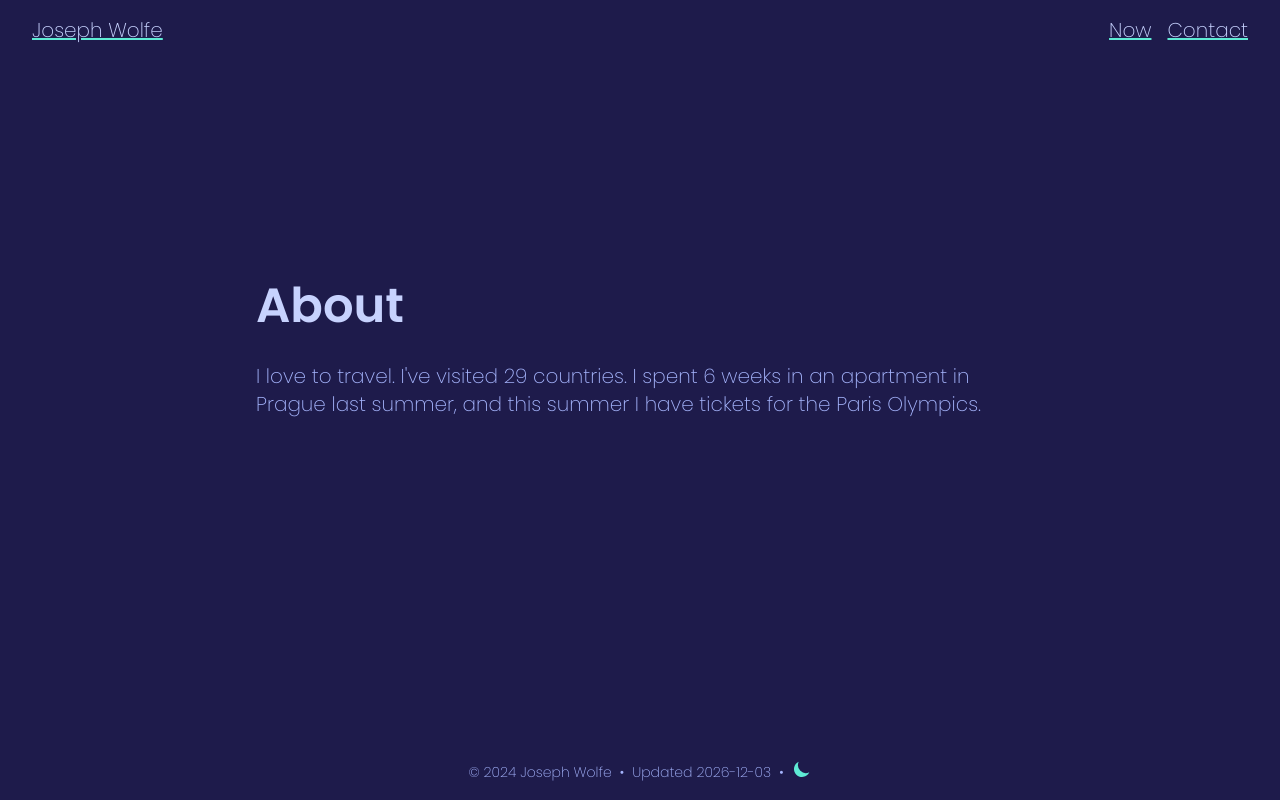
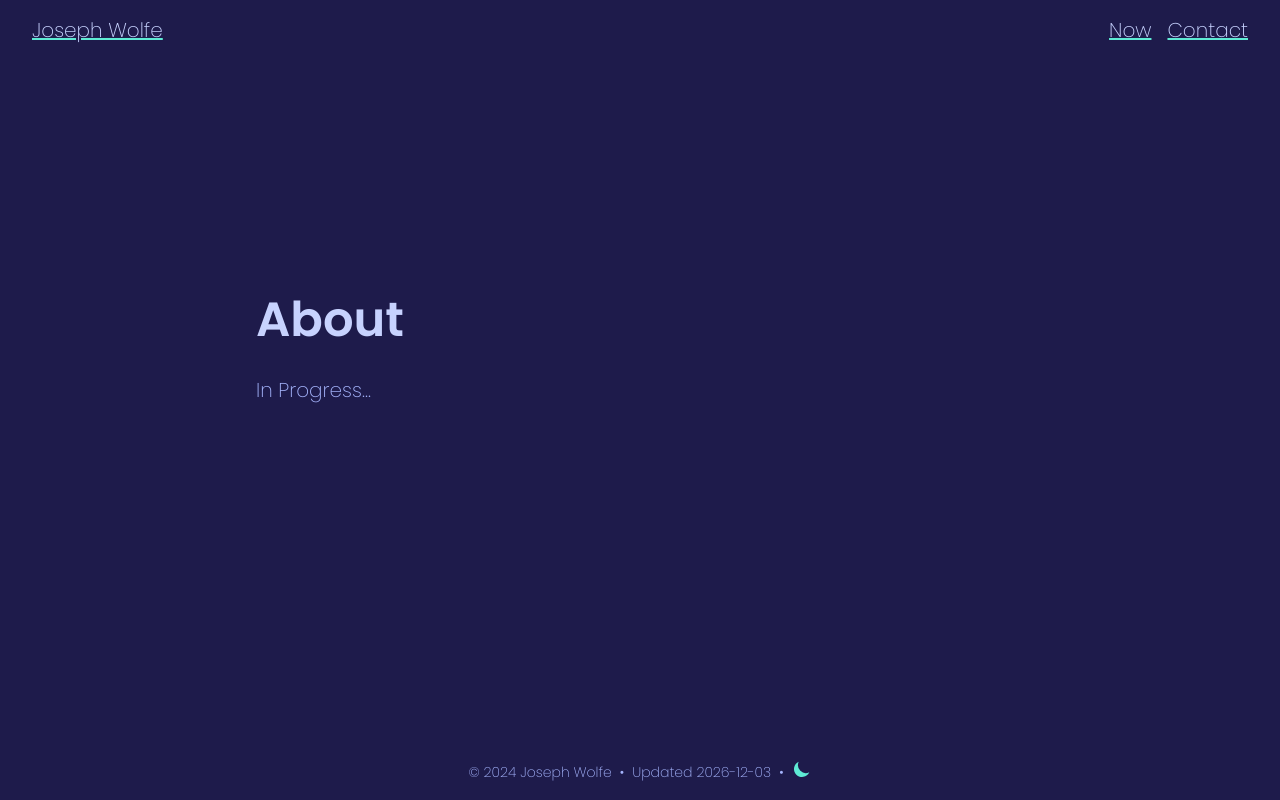
Before and after one commit to CharmedSatyr/personal-website, a Next.js app: page /about in a window 1280 px wide. Built offline with nearby package versions, Linux system fonts and the light colour scheme.

Commit message:
Comment out incomplete page

```diff
--- a/app/about/page.tsx
+++ b/app/about/page.tsx
@@ -8,10 +8,22 @@ const About = () => {
 		<PageContainer>
 			<h1 className="mb-8">About</h1>
 
+			<p>In Progress...</p>
+			{/*
+			<h2>a</h2>
+
+			<h2>Interests</h2>
 			<p>
 				I love to travel. I've visited 29 countries. I spent 6 weeks in an apartment in Prague last
 				summer, and this summer I have tickets for the Paris Olympics.
 			</p>
+
+			<h2>Uses</h2>
+
+			<h2>Go-To Stack</h2>
+
+			<p></p>
+		*/}
 		</PageContainer>
 	);
 };
```
